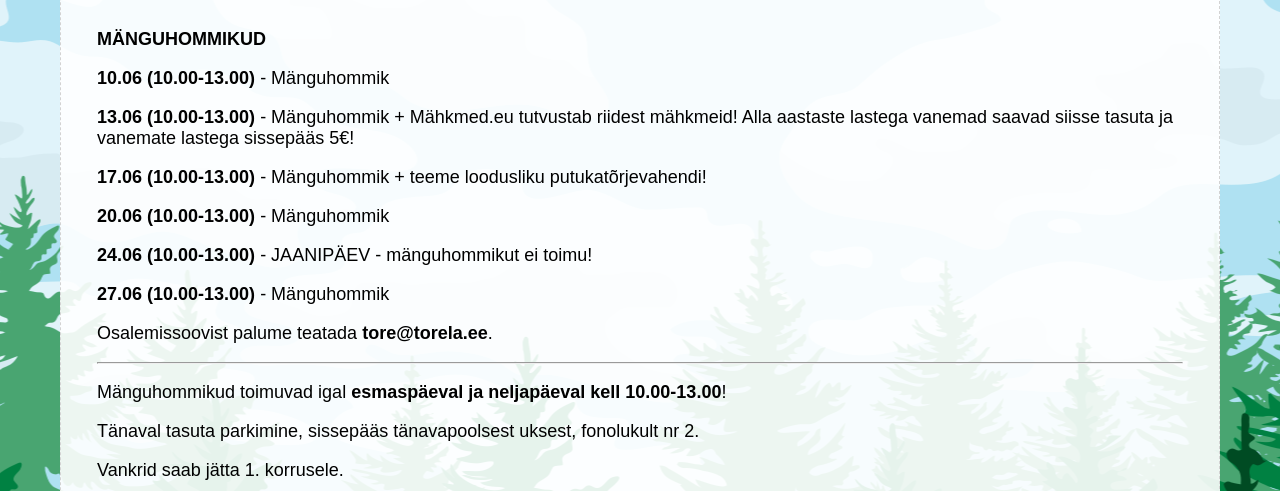
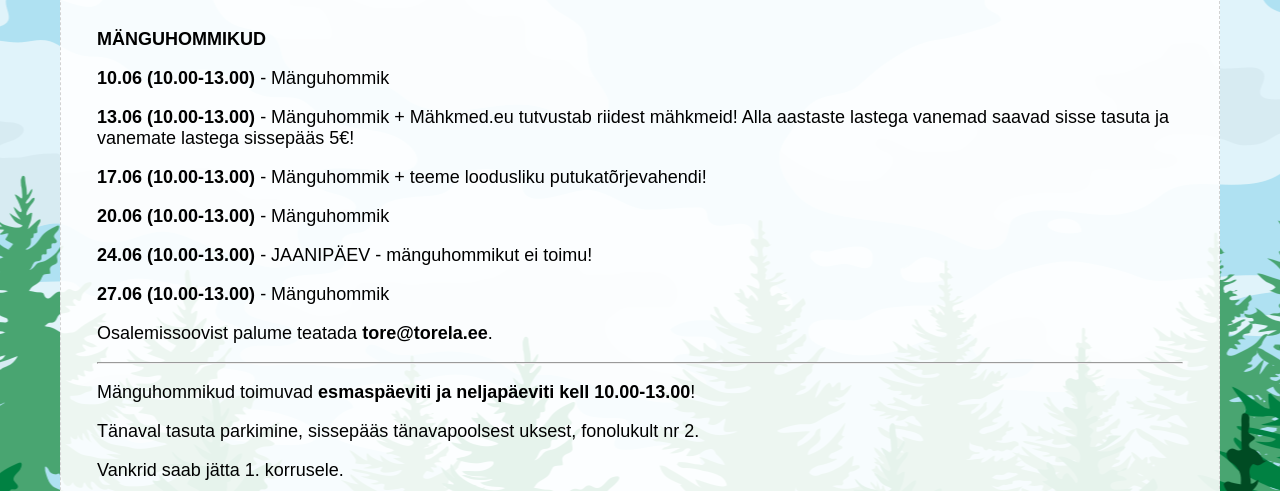
Before and after one commit to mypsik/torela, a Jekyll site: the page built from syndmused/index.md, in a window 1280 px wide. Shown: the part 331-822 px from the top of the page. Built offline with Jekyll 4.4.1, drawn with Linux system fonts in a browser that asks for light colours.

Commit message:
Update index.md

```diff
--- a/syndmused/index.md
+++ b/syndmused/index.md
@@ -14,7 +14,7 @@ ru: /ru/events/
 
 
 **13.06 (10.00-13.00)** - Mänguhommik + Mähkmed.eu tutvustab riidest mähkmeid!
-Alla aastaste lastega vanemad saavad siisse tasuta ja vanemate lastega sissepääs 5€!
+Alla aastaste lastega vanemad saavad sisse tasuta ja vanemate lastega sissepääs 5€!
 
 
 **17.06 (10.00-13.00)** - Mänguhommik + teeme loodusliku putukatõrjevahendi!
@@ -38,7 +38,7 @@ Osalemissoovist palume teatada **tore@torela.ee**.
 
 ***
 
-Mänguhommikud toimuvad igal **esmaspäeval ja neljapäeval kell 10.00-13.00**!
+Mänguhommikud toimuvad **esmaspäeviti ja neljapäeviti kell 10.00-13.00**!
 
 Tänaval tasuta parkimine, sissepääs tänavapoolsest uksest, fonolukult nr 2.
 
```
